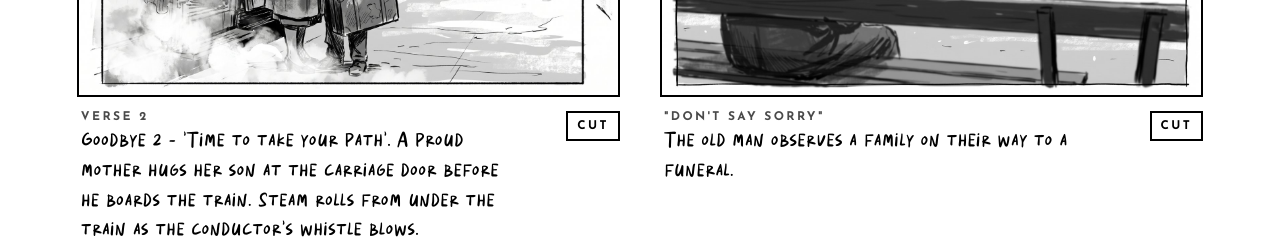
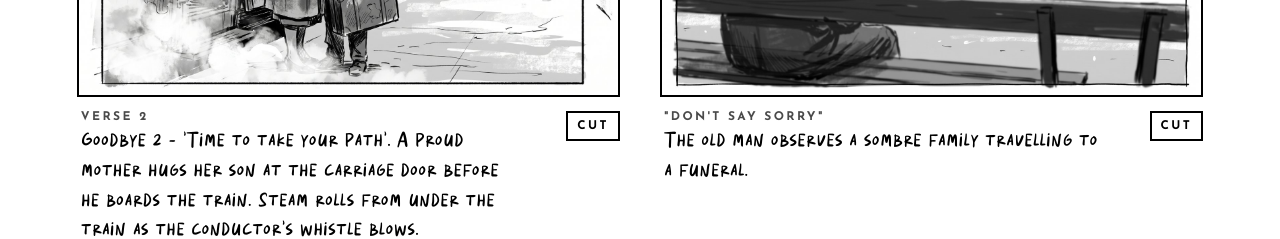
Before and after one commit to smnlcck/gatsby-storyboard, a plain HTML site: page index.html in a window 1280 px wide. Shown: the part 3040-3279 px from the top of the page. Drawn offline with Linux system fonts and the light colour scheme.

Commit message:
Update frame 8 caption
Co-Authored-By: Claude Opus 5.5 <noreply@anthropic.com>
Claude-Session: https://claude.ai/code/session_014XUv3xFvqbnBBb1qfsw3Nc

```diff
--- a/index.html
+++ b/index.html
@@ -85,7 +85,7 @@ footer{padding:4vw 6vw;border-top:1px solid var(--line);color:var(--muted);font-
 <article class="card">
   <div class="meta"><div><span>Frame</span><b>08</b></div><div><span>Scene</span><b>4</b></div><div><span>Shot</span><b>The family in black</b></div><div><span>Shot size</span><b>WS</b></div></div>
   <div class="frame"><img src="frames/f07b.jpg" width="1600" height="893" loading="lazy" alt="Frame 8: The family in black"></div>
-  <div class="cap"><p class="cue">"Don't say sorry"</p><p>The old man observes a family on their way to a funeral.</p><span class="trans">CUT</span></div>
+  <div class="cap"><p class="cue">"Don't say sorry"</p><p>The old man observes a sombre family travelling to a funeral.</p><span class="trans">CUT</span></div>
 </article>
 <article class="card">
   <div class="meta"><div><span>Frame</span><b>09</b></div><div><span>Scene</span><b>5</b></div><div><span>Shot</span><b>Ticket office</b></div><div><span>Shot size</span><b>MWS</b></div></div>
```
